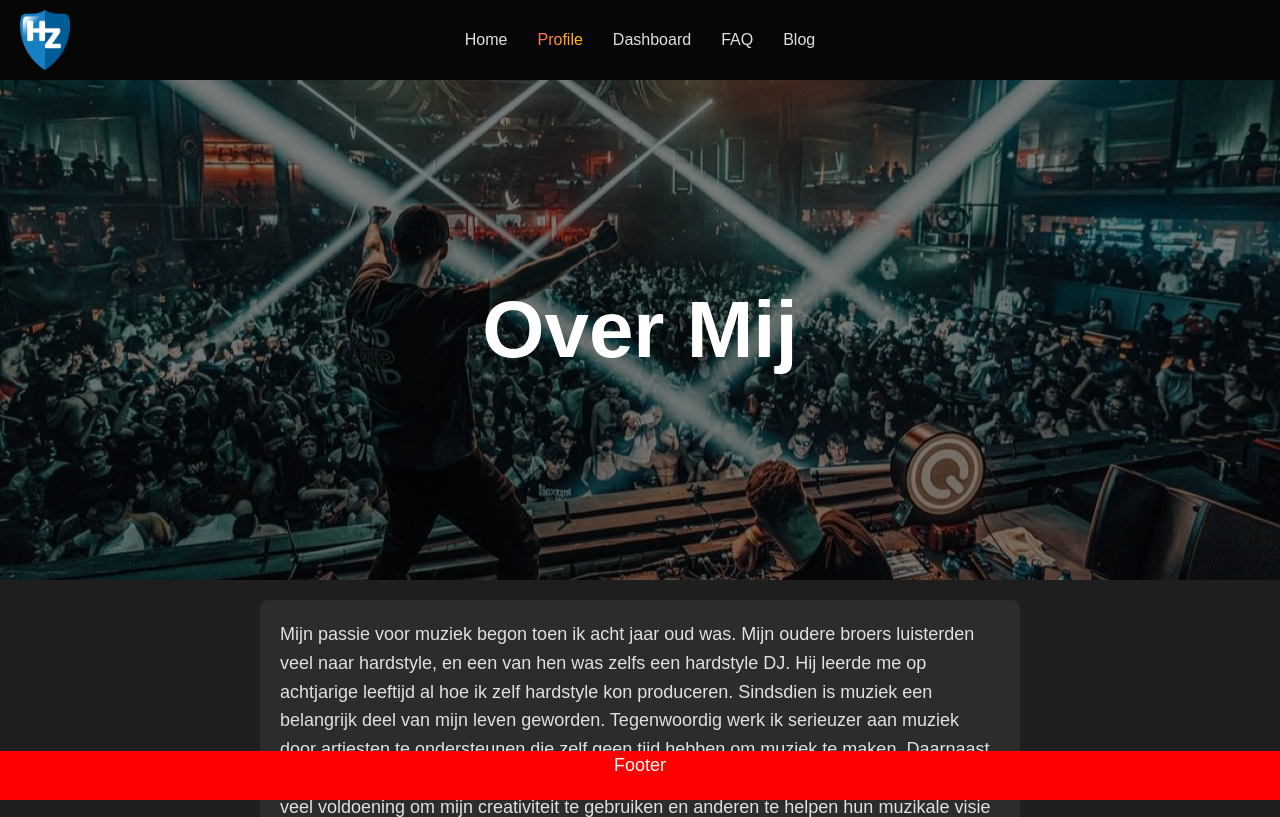
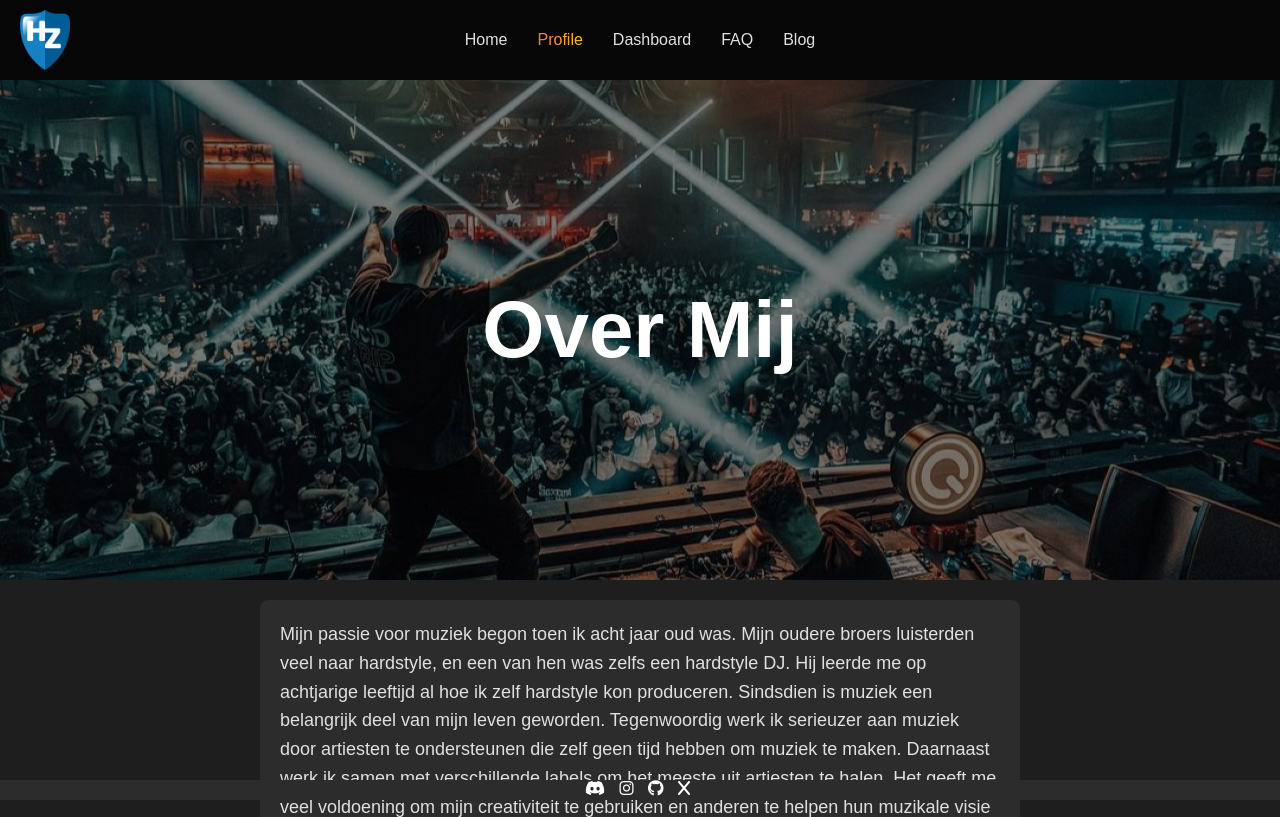
Before and after one commit to JesseRMU/JesseRMU.github.io, a plain HTML site: page profile.html in a window 1280 px wide. Shown: the top 817 px of the page. Drawn offline with Linux system fonts and the light colour scheme.

Commit message:
added footer

```diff
--- a/profile.html
+++ b/profile.html
@@ -138,7 +138,10 @@
     </section>
 
     <div class="footer">
-      <p>Footer</p>
-    </div>
-
+      <ul>
+      <a href=""><i class="fa-brands fa-discord"></i></a>
+      <a href=""><i class="fa-brands fa-instagram"></i></a>
+      <a href="https://github.com/JesseRMU"><i class="fa-brands fa-github"></i></a>
+      <a href=""><i class="fa-brands fa-x"></i></a>
+    </ul>
   </body>
--- a/style.css
+++ b/style.css
@@ -396,7 +396,21 @@ td {
   left: 0;
   bottom: 0;
   width: 100%;
-  background-color: red;
+  background-color: #2c2c2c;
   color: white;
   text-align: center;
+  height: 20px;
+  z-index: ;
 }
+
+.footer ul {
+  letter-spacing: 5px;
+}
+
+.footer ul a {
+  color: #fff;
+}
+
+.footerbottom {
+
+}
```
